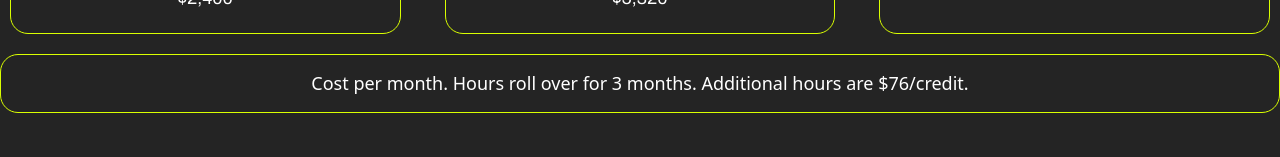
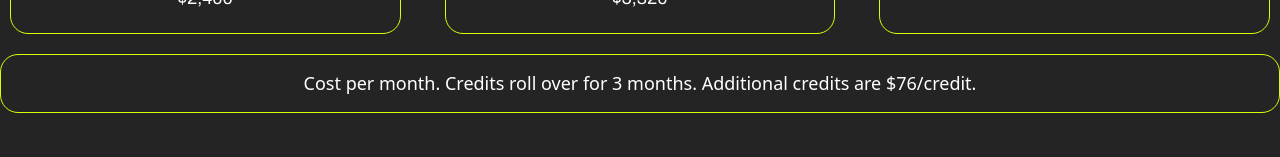
Before and after one commit to fstempler/studiot-v3, a React (Vite) app: page /pricing in a window 1280 px wide. Shown: the part 754-911 px from the top of the page. Built offline with nearby package versions, Linux system fonts and the light colour scheme; a web font is replaced by a local one.

Commit message:
FIX PRICES PAGE LAST LINE COPY

```diff
--- a/src/Pages/Pricing.jsx
+++ b/src/Pages/Pricing.jsx
@@ -48,10 +48,6 @@ const Pricing = () => {
             <div className='row pricing__ColumnsContainer'>
                 <div className='col-12 col-sm-12 col-md-4 pricing__LeftColumn'>
                     <div className='pricing__Content-Container pricing__Content-Container-Left'>
-                        {/* <div className='pricing__Title-Container'>
-                            <h2 className='pricing__Title'>Starter</h2>
-                            <p className='pricing__Text'>Existing assets that just need tweaks</p>
-                        </div> */}
 
                         <div className='pricing__Level-Container'>
                             <div className='pricing__Level'>Level 1</div>
@@ -67,10 +63,6 @@ const Pricing = () => {
                 </div>
                 <div className='col-12 col-sm-12 col-md-4 pricing__MiddleColumn'>
                     <div className='pricing__Content-Container'>
-                        {/* <div className='pricing__Title-Container'>
-                            <h2 className='pricing__Title'>Design Essentials</h2>
-                            <p className='pricing__Text'>Quickly and easily meet your creative needs <br/><br/></p>
-                        </div> */}
 
                         <div className='pricing__Level-Container'>
                             <div className='pricing__Level'>Level 3</div>
@@ -85,10 +77,6 @@ const Pricing = () => {
                 </div>
                 <div className='col-12 col-sm-12 col-md-4 pricing__RightColumn'>
                     <div className='pricing__Content-Container'>
-                        {/* <div className='pricing__Title-Container'>
-                            <h2 className='pricing__Title'>Digital Advertising</h2>
-                            <p className='pricing__Text'>Creative designed for growth + performance marketing</p>
-                        </div> */}
 
                         <div className='pricing__Level-Container'>
                             <div className='pricing__Level'>Level 5</div>
@@ -103,7 +91,7 @@ const Pricing = () => {
                 </div>
             </div>
             <div className='row pricing__Row'>
-                <p className='pricing__Row-Content'>Cost per month. Hours roll over for 3 months. Additional hours are $76/credit.</p>
+                <p className='pricing__Row-Content'>Cost per month. Credits roll over for 3 months. Additional credits are $76/credit.</p>
             </div>
             </div>
         </div>
```
